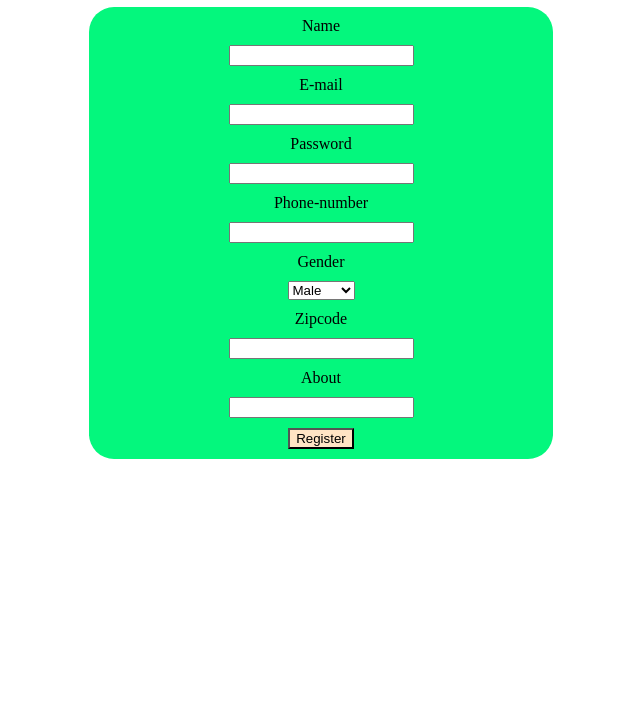
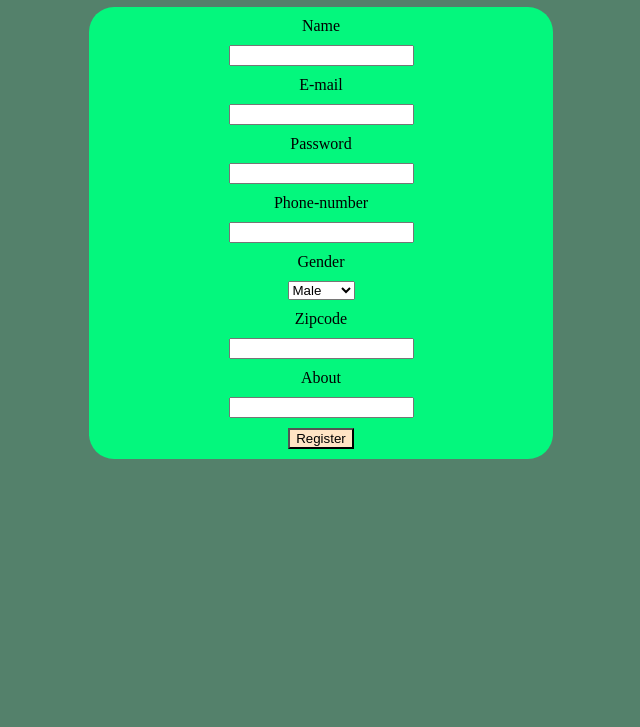
Before and after one commit to pavankumar039/regestrationform, a plain HTML site: page index.html in a window 1280 px wide. Shown: the part 73-800 px from the top of the page, without its empty margins (319-959 px from the left). Drawn offline with Linux system fonts and the light colour scheme.

Commit message:
Update style.css

```diff
--- a/style.css
+++ b/style.css
@@ -1,3 +1,6 @@
+body{
+    background-color: rgb(84, 129, 107);
+}
 label{
     display:block;
     text-align: center;
```
